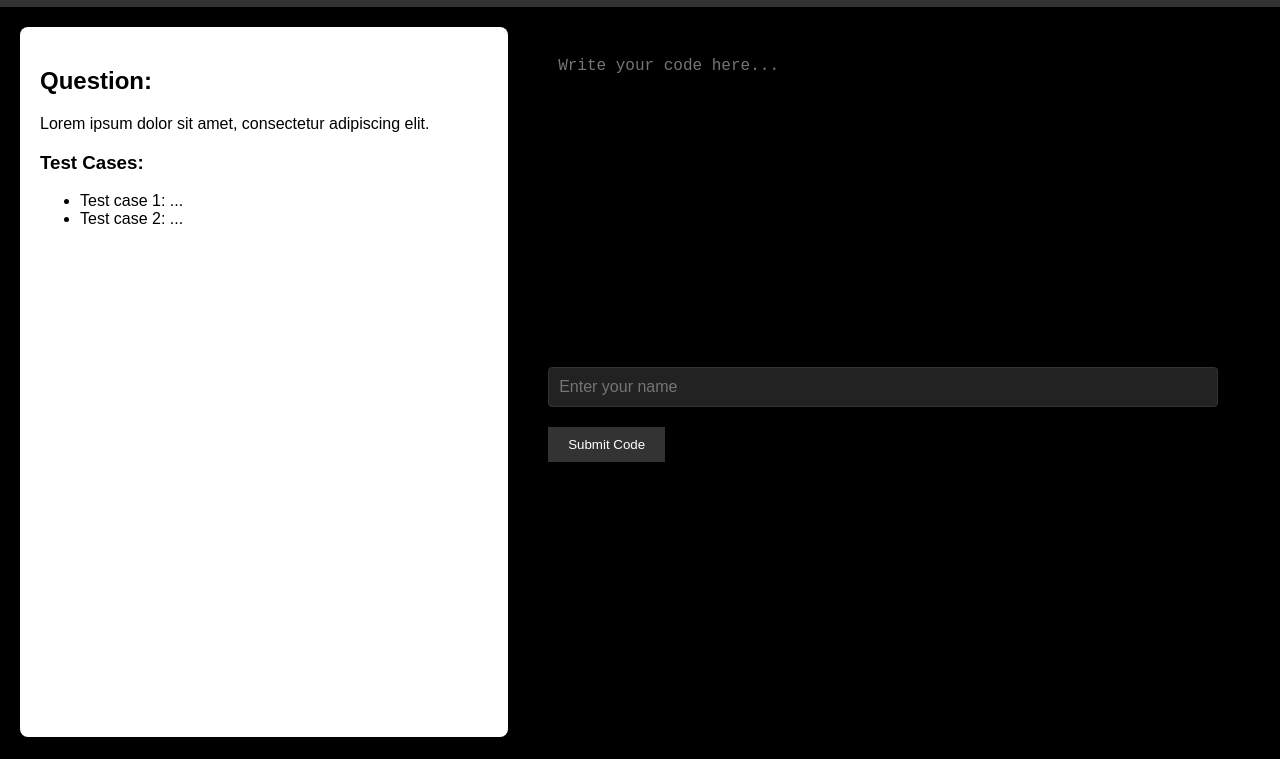
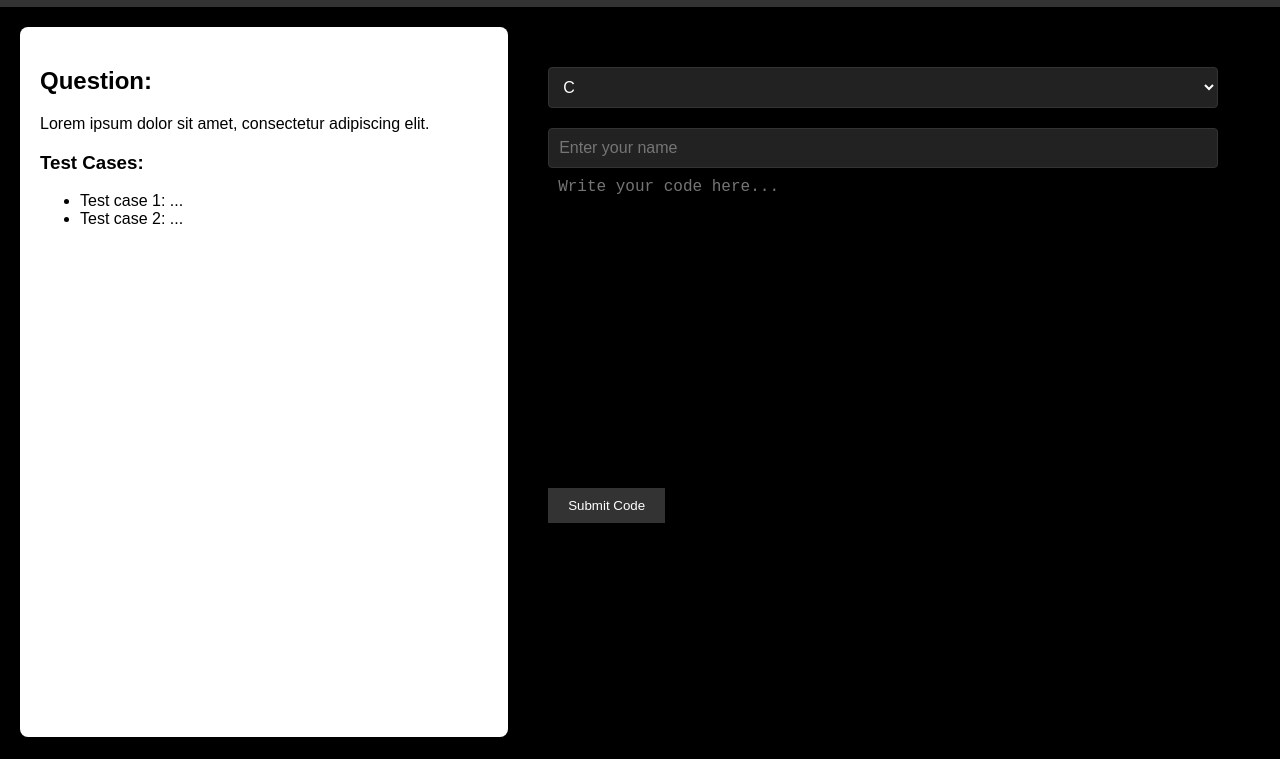
Before and after one commit to Ashis32/blindcode, a plain HTML site: page index.html in a window 1280 px wide. Shown: the part 41-800 px from the top of the page. Drawn offline with Linux system fonts and the light colour scheme.

Commit message:
Update index.html

```diff
--- a/index.html
+++ b/index.html
@@ -56,11 +56,22 @@
             padding: 20px;
             box-sizing: border-box;
             border-radius: 8px;
-            position: relative;
+        }
+
+        .input-field {
+            margin-top: 20px;
+            padding: 10px;
+            font-size: 16px;
+            width: calc(100% - 22px); /* To account for padding */
+            box-sizing: border-box;
+            border-radius: 4px;
+            border: 1px solid #333;
+            background-color: #222;
+            color: white;
+            outline: none;
         }
 
         #code {
-            width: 100%;
             height: 300px;
             border: none;
             background-color: #000;
@@ -72,37 +83,6 @@
             resize: none;
             overflow: auto;
             box-sizing: border-box;
-            position: relative;
-            z-index: 1;
-        }
-
-        #masked-code {
-            position: absolute;
-            top: 20px; /* Adjust based on the padding */
-            left: 20px; /* Adjust based on the padding */
-            width: calc(100% - 40px); /* Adjust based on the padding */
-            height: 300px;
-            background-color: #000;
-            color: #fff;
-            font-size: 16px;
-            padding: 10px;
-            box-sizing: border-box;
-            pointer-events: none;
-            white-space: pre-wrap;
-            overflow: hidden;
-        }
-
-        #name-input {
-            margin-top: 20px;
-            padding: 10px;
-            font-size: 16px;
-            width: calc(100% - 22px); /* To account for padding */
-            box-sizing: border-box;
-            border-radius: 4px;
-            border: 1px solid #333;
-            background-color: #222;
-            color: white;
-            outline: none;
         }
 
         #submit-btn {
@@ -144,62 +124,36 @@
             </ul>
         </div>
         <div class="code-editor">
+            <select id="language-select" class="input-field">
+                <option value="C">C</option>
+                <option value="C++">C++</option>
+                <option value="Python">Python</option>
+                <option value="JavaScript">JavaScript</option>
+                <option value="Java">Java</option>
+                <option value="Ruby">Ruby</option>
+                <!-- Add more languages as needed -->
+            </select>
+            <input type="text" id="name-input" class="input-field" placeholder="Enter your name">
             <textarea id="code" placeholder="Write your code here..." autofocus></textarea>
-            <div id="masked-code"></div>
-            <input type="text" id="name-input" placeholder="Enter your name">
             <button id="submit-btn">Submit Code</button>
         </div>
     </div>
 
     <script>
-        const codeTextarea = document.getElementById('code');
-        const maskedCodeDiv = document.getElementById('masked-code');
-        let actualCode = '';
-
-        codeTextarea.addEventListener('input', (event) => {
-            const inputValue = event.target.value;
-            const lastChar = inputValue[inputValue.length - 1];
-
-            if (inputValue.length < actualCode.length) {
-                // Handle backspace/delete
-                actualCode = actualCode.slice(0, inputValue.length);
-            } else {
-                // Add the last typed character to the actual code
-                actualCode += lastChar;
-            }
-
-            // Update the masked div and the textarea value
-            maskedCodeDiv.textContent = '*'.repeat(actualCode.length);
-            event.target.value = maskedCodeDiv.textContent;
-        });
-
-        codeTextarea.addEventListener('scroll', () => {
-            maskedCodeDiv.scrollTop = codeTextarea.scrollTop; // Sync scroll positions
-        });
-
-        // Initial sync to ensure masked code div matches the textarea size
-        const syncStyles = () => {
-            maskedCodeDiv.style.width = codeTextarea.clientWidth + 'px';
-            maskedCodeDiv.style.height = codeTextarea.clientHeight + 'px';
-            maskedCodeDiv.style.fontSize = getComputedStyle(codeTextarea).fontSize;
-            maskedCodeDiv.style.lineHeight = getComputedStyle(codeTextarea).lineHeight;
-        };
-
-        window.addEventListener('resize', syncStyles);
-        syncStyles(); // Initial sync
-
     document.getElementById('submit-btn').addEventListener('click', () => {
         const name = document.getElementById('name-input').value;
+        const language = document.getElementById('language-select').value;
         const code = actualCode; // use actual code, not masked code
         const timestamp = new Date().toISOString();
 
         const data = {
             name: name,
+            language: language,
             code: code,
             timestamp: timestamp
         };
 
-            fetch('https://script.google.com/macros/s/AKfycbx4AXfrWnUzlnowlTuV7sFW34wQQT0SISkHSety0_Dk_IuCaEMGKJScQk36ZEbGoy8C/exec', {
+        fetch('https://script.google.com/macros/s/AKfycbwI3a4qg53EqfUhrdsrBibh_fxXEdzRpdf6WfsP_GzY7fgL0m2RJHFrldsR7Pr_Z4Wp/exec', { // Replace with your Google Apps Script web app URL
             method: 'POST',
             headers: {
                 'Content-Type': 'application/json'
```
Lines whose indentation alone changed are shown as unchanged.
